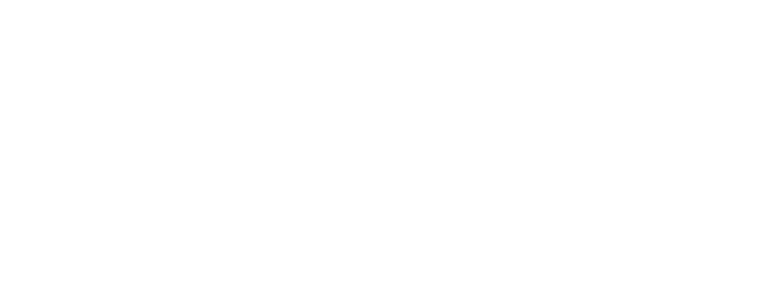
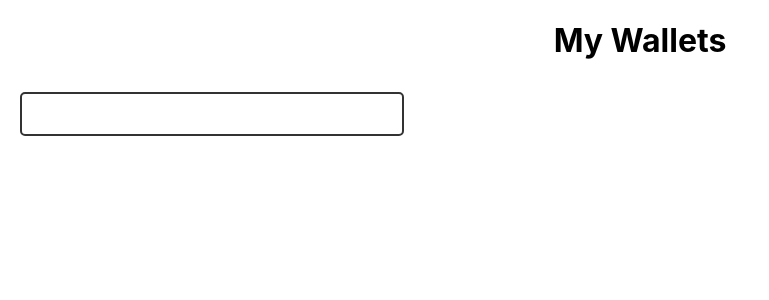
Before and after one commit to Rescyy/tum-web-lab6, a React (Create React App) app: page / in a window 1280 px wide. Shown: the top 300 px of the page, without its empty margins (0-769 px from the left). Built offline with nearby package versions, Linux system fonts and the light colour scheme.

Commit message:
Add Basic Wallets

```diff
--- a/package.json
+++ b/package.json
@@ -9,7 +9,7 @@
     "axios": "^1.6.8",
     "react": "^18.3.1",
     "react-dom": "^18.3.1",
-    "react-router-dom": "^6.23.0",
+    "react-router-dom": "^5.3.4",
     "react-scripts": "5.0.1",
     "web-vitals": "^2.1.4"
   },
--- /dev/null
+++ b/src/AddWallet.js
@@ -0,0 +1,9 @@
+const AddWallet = () => {
+    return (
+        <div>
+            Add Wallet
+        </div>
+    )
+}
+
+export default AddWallet;
--- a/src/App.css
+++ b/src/App.css
@@ -1,21 +1,25 @@
 .App {
   text-align: center;
-  margin-top: 50px;
 }
 
-input {
-  padding: 10px;
-  margin-right: 10px;
+.App-header {
+  background-color: #282c34;
+  padding: 20px;
+  color: white;
 }
 
-button {
-  padding: 10px 20px;
-  background-color: #007bff;
-  color: #fff;
-  border: none;
-  cursor: pointer;
+.wallet-container {
+  display: flex;
+  flex-wrap: wrap;
+  justify-content: flex-start;
+  padding: 0 10px; /* Adjust for margin */
 }
 
-.saved-text {
-  margin-top: 20px;
+.wallet {
+  margin: 10px;
+  border: 2px solid #333;
+  border-radius: 5px;
+  padding: 20px;
+  width: 27%; /* Adjust for margin */
+  max-width: 27%; /* Ensure 3 per row */
 }
--- a/src/App.js
+++ b/src/App.js
@@ -1,82 +1,22 @@
-import React, { useState, useEffect} from "react";
-import {BrowserRouter as Router, Route, Routes, Link} from 'react-router-dom';
-import axios from 'axios';
-import "./App.css";
+import './App.css';
+import {BrowserRouter as Router, Route, Switch} from 'react-router-dom';
+import Home from './Home';
+import AddWallet from './AddWallet';
 
 function App() {
   return (
     <Router>
-      <Routes>
-        <Route exact path="/" component={Home} />
-      </Routes>
+      <div className="App">
+        <Switch>
+          <Route exact path="/">
+            <Home/>
+          </Route>
+          <Route path="/addwallet">
+            <AddWallet/>
+          </Route>
+        </Switch>
+      </div>
     </Router>
-  )
-}
-
-function Home() {
-  const [amount, setAmount] = useState(0);
-  const [currencyFrom, setCurrencyFrom] = useState('USD');
-  const [backCurrencyTo, setBackCurrencyTo] = useState('EUR');
-  const [currencyTo, setCurrencyTo] = useState('EUR');
-  const [convertedAmount, setConvertedAmount] = useState(null);
-  const [exchangeRates, setExchangeRates] = useState({});
-
-  useEffect(() => {
-    const fetchExchangeRates = async () => {
-      try {
-        const response = await axios.get(`https://api.exchangerate-api.com/v4/latest/USD`);
-        setExchangeRates(response.data.rates);
-      } catch (error) {
-        console.error('Error fetching data:', error);
-      }
-    };
-
-    fetchExchangeRates();
-  }, [currencyFrom]);
-
-  const convertCurrency = async () => {
-    setCurrencyTo(backCurrencyTo);
-    const convertedValue = (amount * exchangeRates[backCurrencyTo] / exchangeRates[currencyFrom]).toPrecision(4);
-    setConvertedAmount(convertedValue);
-  };
-
-  return (
-    <div className="App">
-      <h1>Home</h1>
-      <h2>Currency Converter</h2>
-      <div>
-        <label>
-          Amount:
-          <input type="number" value={amount} onChange={(e) => setAmount(e.target.value)} />
-        </label>
-      </div>
-      <div>
-        <label>
-          From:
-          <select value={currencyFrom} onChange={(e) => {setCurrencyFrom(e.target.value);}}>
-            {Object.keys(exchangeRates).map(currency => (
-              <option key={currency} value={currency}>{currency}</option>
-            ))}
-          </select>
-        </label>
-      </div>
-      <div>
-        <label>
-          To:
-          <select value={backCurrencyTo} onChange={(e) => setBackCurrencyTo(e.target.value)}>
-            {Object.keys(exchangeRates).map(currency => (
-              <option key={currency} value={currency}>{currency}</option>
-            ))}
-          </select>
-        </label>
-      </div>
-      <button onClick={convertCurrency}>Convert</button>
-      {convertedAmount && (
-        <p>
-          Converted Amount: {convertedAmount} {currencyTo}
-        </p>
-      )}
-    </div>
   );
 }
 
--- /dev/null
+++ b/src/Home.js
@@ -0,0 +1,31 @@
+import React, { useState, useEffect } from 'react';
+import axios from 'axios';
+import {Link} from 'react-router-dom';
+
+const Home = () => {
+  const [wallets, setWallets] = useState([]);
+
+  useEffect(() => {
+    const storedWallets = JSON.parse(localStorage.getItem('wallets')) || [];
+    setWallets(storedWallets);
+  }, []);
+
+  return (
+    <div>
+      <h1>My Wallets</h1>
+      <div className="wallet-container">
+        {wallets.map((wallet, index) => (
+          <div key={index} className="wallet">
+            <h2>{wallet.name}</h2>
+            <p>Total: {wallet.total}</p>
+          </div>
+        ))}
+        <div key={wallets.length} className="wallet">
+
+        </div>
+      </div>
+    </div>
+  );
+}
+
+export default Home;
```
Also changed, not shown: src/WalletBox.js (added), 1 other file (tests, documents, lock files or other folders).
